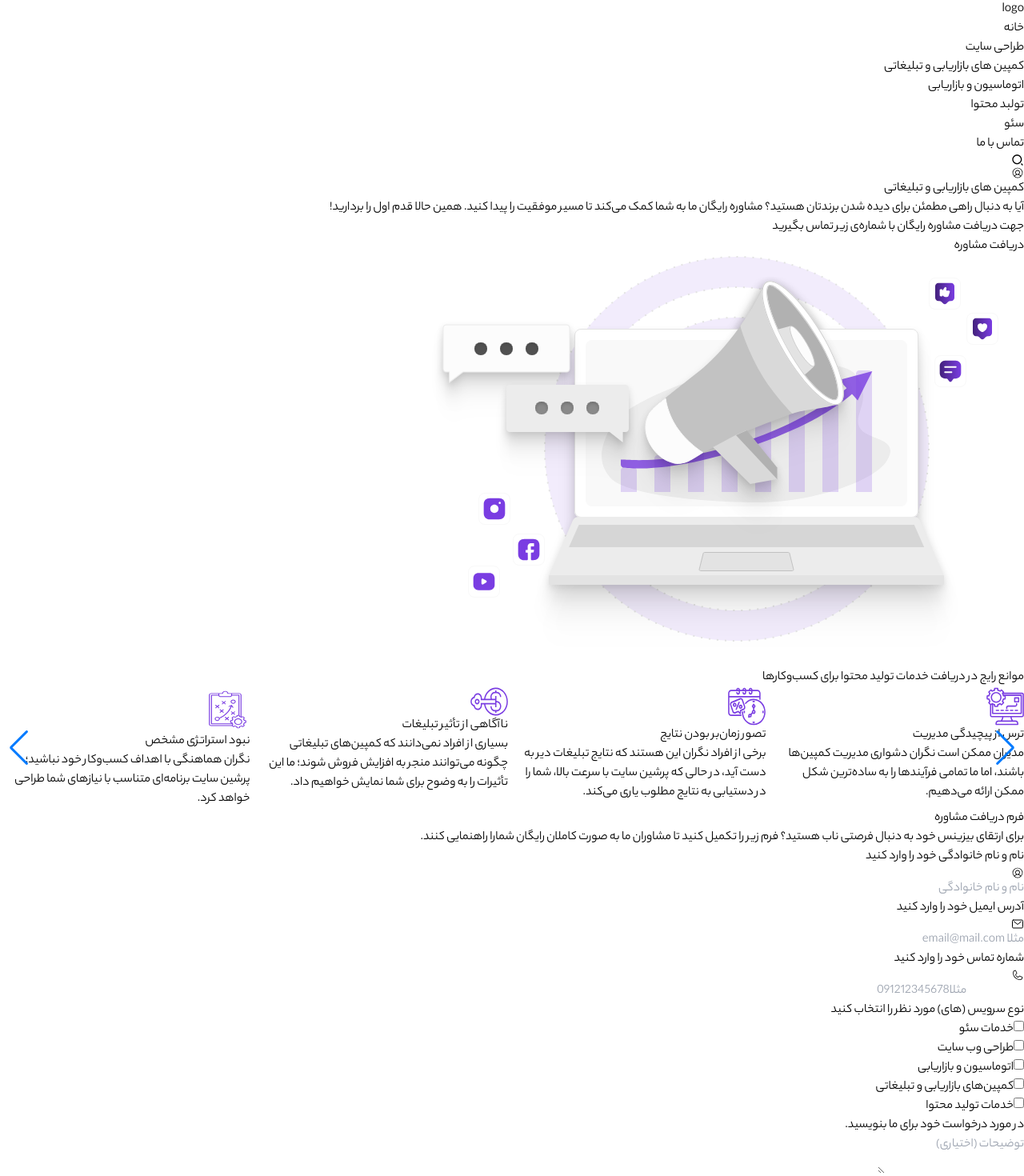
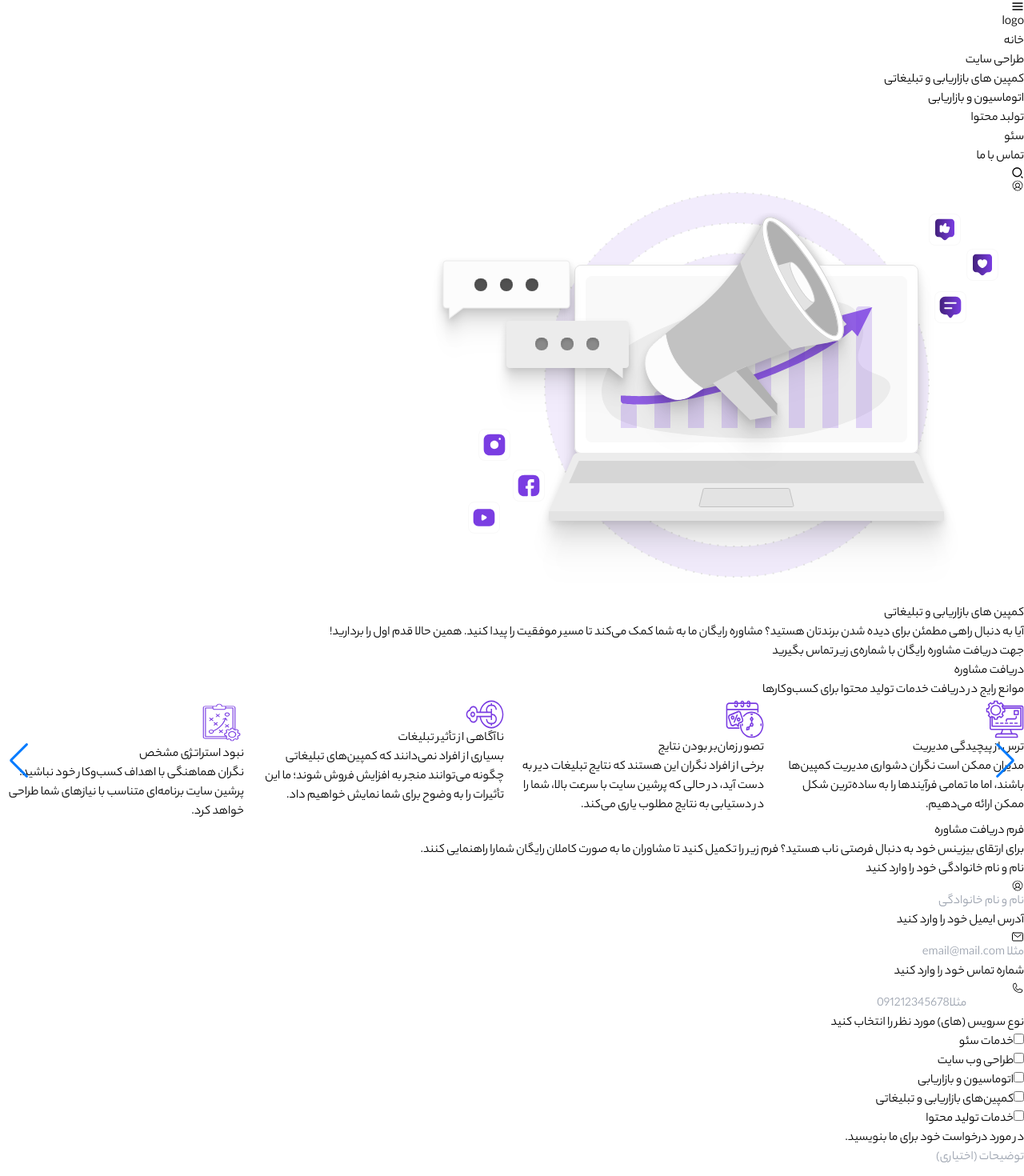
Before and after one commit to mohmdrezaei/persian-task, a Next.js app: page / in a window 1280 px wide. Shown: the top 1470 px of the page at 80% size. Built offline with nearby package versions, Linux system fonts and the light colour scheme.

Commit message:
Make it responsive

```diff
--- a/src/app/components/layout/Layout.jsx
+++ b/src/app/components/layout/Layout.jsx
@@ -6,7 +6,7 @@ function Layout({ children }) {
   return (
     <>
       <Header />
-      <div className="bg-[#FCFCFC]">{children}</div>
+      <div className="">{children}</div>
 
     </>
   );
--- a/src/app/components/modules/Footer.jsx
+++ b/src/app/components/modules/Footer.jsx
@@ -2,7 +2,7 @@ import React from 'react'
 
 function Footer() {
   return (
-    <div>Footer</div>
+    <div className='bg-[#303030] h-[150px]'>fgd</div>
   )
 }
 
--- a/src/app/components/modules/Form.jsx
+++ b/src/app/components/modules/Form.jsx
@@ -99,9 +99,9 @@ const Form = () => {
 
 
   return (
-    <div className="bg-white border border-[#E3E3E3] rounded-lg h-[606px] p-7 text-right mt-5">
+    <div className="bg-white border border-[#E3E3E3] rounded-lg lg:h-[606px] p-7 text-right mt-5">
       <form onSubmit={handleSubmit}>
-        <div className="grid grid-cols-3 gap-7 rounded-2xl">
+        <div className="grid md:grid-cols-2 lg:grid-cols-3 gap-7 rounded-2xl">
           <div className="relative">
             <p className="text-sm font-[600]">
               نام و نام خانوادگی خود را وارد کنید
@@ -165,7 +165,7 @@ const Form = () => {
           {errors.services && (
             <p className="text-red-500 text-xs my-2  mx-3">{errors.services}</p>
           )}
-          <div className="grid grid-cols-5 mt-5 gap-7">
+          <div className="grid grid-cols-2 lg:grid-cols-5 mt-5 gap-7">
 
             <div
               className={`flex gap-2 w-full items-center bg-[#FCFCFC] border ${
--- a/src/app/components/modules/Header.jsx
+++ b/src/app/components/modules/Header.jsx
@@ -1,17 +1,23 @@
 import React from 'react'
 import { PiUserCircleLight } from "react-icons/pi";
 import { RiSearch2Line } from "react-icons/ri";
+import { FiMenu } from "react-icons/fi";
+
 function Header() {
   return (
- <header className='flex bg-white px-3 py-4 justify-between items-center w-[1200px] m-auto'>
-    <div className=''>
+ <header className='flex bg-white px-3 py-4 justify-between items-center xl:w-[1200px] m-auto'>
+    <div className='flex gap-3 items-center'>
+    <div className=' block lg:hidden border border-[#F9F9F9] p-2 rounded-lg'>
+        <FiMenu className='text-[24px]'/>
+      </div>
       <h2 className='bg-[#ECECEC] px-7 py-2 rounded-2xl font-[500]'>logo</h2>
     </div>
     <div>
-      <ul className='flex gap-6 text-sm font-[600] text-[#A0A0A0]'>
+
+      <ul className='hidden lg:flex gap-6 text-sm font-[600] text-[#A0A0A0]'>
         <li>خانه</li>
         <li>طراحی سایت</li>
-        <li>کمپین های بازاریابی و تبلیغاتی</li>
+        <li className='text-[#141414] font-[600]'>کمپین های بازاریابی و تبلیغاتی</li>
         <li>اتوماسیون و بازاریابی</li>
         <li>تولبد محتوا</li>
         <li>سئو</li>
--- a/src/app/components/modules/Slider.jsx
+++ b/src/app/components/modules/Slider.jsx
@@ -6,15 +6,18 @@ import { Navigation, Autoplay } from "swiper/modules";
 function Slider() {
   return (
     <div className="bg-gradient-to-b from-[#43217C] to-[#7A3DE2]  pt-4 h-[240px]">
-          <div className="mt-5 w-[1200px] m-auto">
+          <div className="mt-5 xl:w-[1200px] m-auto">
             <h3 className="text-center text-white text-xl font-[500] ">
               موانع رایج در دریافت خدمات تولید محتوا برای کسب‌وکارها
             </h3>
-            <div className="mt-5">
+            <div className="mt-7 mr-7 lg:mr-0">
               <Swiper
-                slidesPerView={4}
-                spaceBetween={10}
-                navigation={true}
+                slidesPerView={1.5}
+                centeredSlides={true}
+                spaceBetween={20}
+                navigation={{
+                    enabled : false
+                }}
                 loop={true}
                 autoplay={{
                   delay: 2500,
@@ -22,9 +25,30 @@ function Slider() {
                 }}
                 modules={[Navigation, Autoplay]}
                 className="mySwiper"
+                breakpoints={{
+                  200: {
+                    slidesPerView: 1.5,
+                    centeredSlides: false,
+                    navigation: {
+                        enabled: false
+                      }
+                  },
+                  768: {
+                    slidesPerView: 2,
+                    centeredSlides: false,
+                    navigation: {
+                        enabled: true
+                      }
+                  },
+                  1024: {
+                    slidesPerView: 4,
+                    centeredSlides: false
+                  }
+                }}
               >
+
                 <SwiperSlide>
-                  <div className="bg-white border border-[#E3E3E3] rounded-lg h-[226px] w-[282px] ">
+                  <div className="bg-white border border-[#E3E3E3] rounded-lg h-[226px] md:w-[282px] ">
                     <img
                       src="/images/slider/vector1.svg"
                       className=" m-auto justify-center text-center mt-5"
@@ -32,7 +56,7 @@ function Slider() {
                     <h4 className="font-[600] text-xs text-center mt-7">
                       نگرانی از هزینه‌های تبلیغات
                     </h4>
-                    <p className="text-center w-[250px] text-xs font-[500] m-auto mt-3 leading-6">
+                    <p className="text-center px-7 sm:w-[250px] text-xs font-[500] m-auto mt-3 leading-6">
                       برخی افراد ممکن است تصور کنند که تبلیغات هزینه‌بر است؛ اما
                       پرشین سایت با ارائه سود بالا، این هزینه‌ها را جبران
                       می‌کند.
@@ -41,7 +65,7 @@ function Slider() {
                 </SwiperSlide>
 
                 <SwiperSlide>
-                  <div className="bg-white border border-[#E3E3E3] rounded-lg h-[226px] w-[282px] ">
+                  <div className="bg-white border border-[#E3E3E3] rounded-lg h-[226px] md:w-[282px] ">
                     <img
                       src="/images/slider/vector2.svg"
                       className=" m-auto justify-center text-center mt-5"
@@ -49,14 +73,14 @@ function Slider() {
                     <h4 className="font-[600] text-xs text-center mt-7">
                       ترس از پیچیدگی مدیریت
                     </h4>
-                    <p className="text-center w-[250px] text-xs font-[500] m-auto mt-3 leading-6">
+                    <p className="text-center px-7 sm:w-[250px] text-xs font-[500] m-auto mt-3 leading-6">
                       مدیران ممکن است نگران دشواری مدیریت کمپین‌ها باشند، اما ما
                       تمامی فرآیندها را به ساده‌ترین شکل ممکن ارائه می‌دهیم.
                     </p>
                   </div>
                 </SwiperSlide>
                 <SwiperSlide>
-                  <div className="bg-white border border-[#E3E3E3] rounded-lg h-[226px] w-[282px] ">
+                  <div className="bg-white border border-[#E3E3E3] rounded-lg h-[226px] md:w-[282px] ">
                     <img
                       src="/images/slider/vector3.svg"
                       className=" m-auto justify-center text-center mt-5"
@@ -64,7 +88,7 @@ function Slider() {
                     <h4 className="font-[600] text-xs text-center mt-7">
                       تصور زمان‌بر بودن نتایج
                     </h4>
-                    <p className="text-center w-[250px] text-xs font-[500] m-auto mt-3 leading-6">
+                    <p className="text-center px-7 sm:w-[250px] text-xs font-[500] m-auto mt-3 leading-6">
                       برخی از افراد نگران این هستند که نتایج تبلیغات دیر به دست
                       آید، در حالی که پرشین سایت با سرعت بالا، شما را در دستیابی
                       به نتایج مطلوب یاری می‌کند.
@@ -72,7 +96,7 @@ function Slider() {
                   </div>
                 </SwiperSlide>
                 <SwiperSlide>
-                  <div className="bg-white border border-[#E3E3E3] rounded-lg h-[226px] w-[282px] ">
+                  <div className="bg-white border border-[#E3E3E3] rounded-lg h-[226px] md:w-[282px] ">
                     <img
                       src="/images/slider/vector4.svg"
                       className=" m-auto justify-center text-center mt-5"
@@ -80,7 +104,7 @@ function Slider() {
                     <h4 className="font-[600] text-xs text-center mt-7">
                       ناآگاهی از تأثیر تبلیغات
                     </h4>
-                    <p className="text-center w-[250px] text-xs font-[500] m-auto mt-3 leading-6">
+                    <p className="text-center px-7 sm:w-[250px] text-xs font-[500] m-auto mt-3 leading-6">
                       بسیاری از افراد نمی‌دانند که کمپین‌های تبلیغاتی چگونه
                       می‌توانند منجر به افزایش فروش شوند؛ ما این تأثیرات را به
                       وضوح برای شما نمایش خواهیم داد.
@@ -88,7 +112,7 @@ function Slider() {
                   </div>
                 </SwiperSlide>
                 <SwiperSlide>
-                  <div className="bg-white border border-[#E3E3E3] rounded-lg h-[226px] w-[282px] ">
+                  <div className="bg-white border border-[#E3E3E3] rounded-lg h-[226px] md:w-[282px] ">
                     <img
                       src="/images/slider/vector5.svg"
                       className=" m-auto justify-center text-center mt-5"
@@ -96,14 +120,14 @@ function Slider() {
                     <h4 className="font-[600] text-xs text-center mt-7">
                       نبود استراتژی مشخص
                     </h4>
-                    <p className="text-center w-[250px] text-xs font-[500] m-auto mt-3 leading-6">
+                    <p className="text-center px-7 sm:w-[250px] text-xs font-[500] m-auto mt-3 leading-6">
                       نگران هماهنگی با اهداف کسب‌وکار خود نباشید؛ پرشین سایت
                       برنامه‌ای متناسب با نیازهای شما طراحی خواهد کرد.
                     </p>
                   </div>
                 </SwiperSlide>
                 <SwiperSlide>
-                  <div className="bg-white border border-[#E3E3E3] rounded-lg h-[226px] w-[282px] ">
+                  <div className="bg-white border border-[#E3E3E3] rounded-lg h-[226px] md:w-[282px] ">
                     <img
                       src="/images/slider/vector6.svg"
                       className=" m-auto justify-center text-center mt-5"
@@ -111,7 +135,7 @@ function Slider() {
                     <h4 className="font-[600] text-xs text-center mt-7">
                       عدم تخصص تیم در تبلیغات
                     </h4>
-                    <p className="text-center w-[250px] text-xs font-[500] m-auto mt-3 leading-6">
+                    <p className="text-center px-7 sm:w-[250px] text-xs font-[500] m-auto mt-3 leading-6">
                       اگر تیم شما تجربه کافی در زمینه تبلیغات ندارد، ما تمامی
                       فرآیندها را به صورت حرفه‌ای و با کیفیت بالا انجام خواهیم
                       داد.
@@ -119,7 +143,7 @@ function Slider() {
                   </div>
                 </SwiperSlide>
                 <SwiperSlide>
-                  <div className="bg-white border border-[#E3E3E3] rounded-lg h-[226px] w-[282px] ">
+                  <div className="bg-white border border-[#E3E3E3] rounded-lg h-[226px] md:w-[282px] ">
                     <img
                       src="/images/slider/vector7.svg"
                       className=" m-auto justify-center text-center mt-5"
@@ -127,14 +151,14 @@ function Slider() {
                     <h4 className="font-[600] text-xs text-center mt-7">
                       دغدغه هدر رفتن بودجه
                     </h4>
-                    <p className="text-center w-[250px] text-xs font-[500] m-auto mt-3 leading-6">
+                    <p className="text-center  px-7 sm:w-[250px] text-xs font-[500] m-auto mt-3 leading-6">
                       نگران هماهنگی با اهداف کسب‌وکار خود نباشید؛ پرشین سایت
                       برنامه‌ای متناسب با نیازهای شما طراحی خواهد کرد.
                     </p>
                   </div>
                 </SwiperSlide>
                 <SwiperSlide>
-                  <div className="bg-white border border-[#E3E3E3] rounded-lg h-[226px] w-[282px] ">
+                  <div className="bg-white border border-[#E3E3E3] rounded-lg h-[226px] md:w-[282px] ">
                     <img
                       src="/images/slider/vector8.svg"
                       className=" m-auto justify-center text-center mt-5"
@@ -142,7 +166,7 @@ function Slider() {
                     <h4 className="font-[600] text-xs text-center mt-7">
                       نداشتن برنامه برای رشد
                     </h4>
-                    <p className="text-center w-[250px] text-xs font-[500] m-auto mt-3 leading-6">
+                    <p className="text-center px-7  sm:w-[250px] text-xs font-[500] m-auto mt-3 leading-6">
                       اگر استراتژی مشخصی برای رشد ندارید، پرشین سایت نقشه راه
                       جامعی برای شما طراحی خواهد کرد.
                     </p>
--- a/src/app/globals.css
+++ b/src/app/globals.css
@@ -18,6 +18,7 @@
   padding: 0;
   margin: 0;
   font-weight: 200;
+
 }
 
 html,
@@ -27,6 +28,7 @@ body {
   margin: auto;
 
 }
+
 
 a {
   color: inherit;
--- a/src/app/page.js
+++ b/src/app/page.js
@@ -20,13 +20,18 @@ export default function Home() {
     }
   };
   return (
-    <main className="h-svh   ">
-      <div className="flex w-[1200px] pt-7 m-auto ">
-        <div className="mt-16">
+    <main className="  bg-[#FCFCFC]  m-auto pb-10">
+      <div className="py-14 md:py-0">
+      <div className="lg:flex flex-row-reverse w-auto rounded-lg md:rounded-none lg:w-[1200px] pt-7 pb-14 md:pb-0   border border-[#ECECEC] md:border-none mx-7 md:m-auto  bg-white lg:bg-[#FCFCFC]">
+
+        <div>
+          <img src="/images/hero.svg" alt="Hero"></img>
+        </div>
+        <div className="mt-16 text-center lg:text-right px-5 md:px-0">
           <h2 className="font-[600] text-2xl">
             کمپین های بازاریابی و تبلیغاتی
           </h2>
-          <p className="w-[486px] font-[500] mt-5 text-lg text-[#303030]">
+          <p className="sm:w-[486px] font-[500] mt-5 text-lg text-[#303030] m-auto">
             آیا به دنبال راهی مطمئن برای دیده شدن برندتان هستید؟ مشاوره رایگان
             ما به شما کمک می‌کند تا مسیر موفقیت را پیدا کنید. همین حالا قدم اول
             را بردارید!
@@ -34,18 +39,16 @@ export default function Home() {
           <p className="font-[500] mt-5 text-base text-[#515151] leading-10">
             جهت دریافت مشاوره رایگان با شماره‌ی زیر تماس بگیرید
           </p>
-          <button className="bg-[#7A3DE2] text-white py-2 px-3 rounded-lg mt-5">
+          <button className="bg-[#7A3DE2] text-white py-2 px-4 rounded-lg mt-5 text-[18px] font-[500]">
             دریافت مشاوره
           </button>
         </div>
-        <div>
-          <img src="/images/hero.svg" alt="Hero"></img>
-        </div>
+      </div>
       </div>
 
       <section className="!bg-[#F9F9F9] py-10 ">
         <Slider/>
-        <div className="mt-48 text-center w-[1200px] m-auto">
+        <div className="mt-48 text-center lg:w-[1200px] m-auto px-7 lg:px-0">
           <h1 className="text-xl font-[600]">فرم دریافت مشاوره</h1>
           <p className="font-[500] text-base text-[#303030] mt-5">
             برای ارتقای بیزینس خود به دنبال فرصتی ناب هستید؟ فرم زیر را تکمیل
@@ -56,23 +59,23 @@ export default function Home() {
         </div>
       </section>
 
-      <section className="bg-[#FCFCFC] py-10">
-        <div className="flex gap-5 w-[1200px] border border-[#F9F9F9] bg-white m-auto rounded-lg h-[554px] py-20 px-10">
-          <div>
+      <section className="bg-[#FCFCFC] my-10">
+        <div className="lg:flex gap-5 lg:w-[1200px] border border-[#F9F9F9] md:bg-white m-auto rounded-lg h-[554px] py-20 px-10">
+          <div className="text-center md:text-right">
             <h1 className="text-[32px] font-[600]">FAQ</h1>
             <h1 className="text-[24px] font-[600]">
               سوالات متداولی که از ما می‌پرسید
             </h1>
-            <p className="text-base w-[357px] font-[500] text-[#303030] leading-8 mt-3">
+            <p className="hidden md-block text-base sm:w-[357px] font-[500] text-[#303030] leading-8 mt-3">
               سوالات متداولی که ممکن است نیاز شما نیز باشند در اینجا پاسخ داده
               شده اند:
             </p>
           </div>
 
-          <div className="w-full ">
+          <div className="w-full mt-5 md:mt-0 ">
             <div
               onClick={() => isOpenSubMenu(1)}
-              className="bg-[#FCFCFC] border border-[#ECECEC] rounded-lg p-5 cursor-pointer"
+              className="bg-white lg:bg-[#FCFCFC] border border-[#ECECEC] rounded-lg p-5 cursor-pointer"
             >
               <div className="flex justify-between">
                 <p className="font-[600] text-base">
@@ -92,7 +95,7 @@ export default function Home() {
 
             <div
               onClick={() => isOpenSubMenu(2)}
-              className="bg-[#FCFCFC] border border-[#ECECEC] rounded-lg p-5 mt-5 "
+              className="bg-white lg:bg-[#FCFCFC] border border-[#ECECEC] rounded-lg p-5 mt-5 "
             >
               <div className="flex justify-between">
                 <p className="font-[600] text-base">
@@ -111,7 +114,7 @@ export default function Home() {
             </div>
             <div
               onClick={() => isOpenSubMenu(3)}
-              className="bg-[#FCFCFC] border border-[#ECECEC] rounded-lg p-5 mt-5 "
+              className="bg-white lg:bg-[#FCFCFC] border border-[#ECECEC] rounded-lg p-5 mt-5 "
             >
               <div className="flex justify-between">
                 <p className="font-[600] text-base">
@@ -130,7 +133,7 @@ export default function Home() {
             </div>
             <div
               onClick={() => isOpenSubMenu(4)}
-              className="bg-[#FCFCFC] border border-[#ECECEC] rounded-lg p-5 mt-5 "
+              className="bg-white lg:bg-[#FCFCFC] border border-[#ECECEC] rounded-lg p-5 mt-5 "
             >
               <div className="flex justify-between">
                 <p className="font-[600] text-base">
@@ -149,7 +152,7 @@ export default function Home() {
             </div>
             <div
               onClick={() => isOpenSubMenu(5)}
-              className="bg-[#FCFCFC] border border-[#ECECEC] rounded-lg p-5 mt-5 "
+              className="bg-white lg:bg-[#FCFCFC] border border-[#ECECEC] rounded-lg p-5 mt-5 "
             >
               <div className="flex justify-between">
                 <p className="font-[600] text-base">
```
